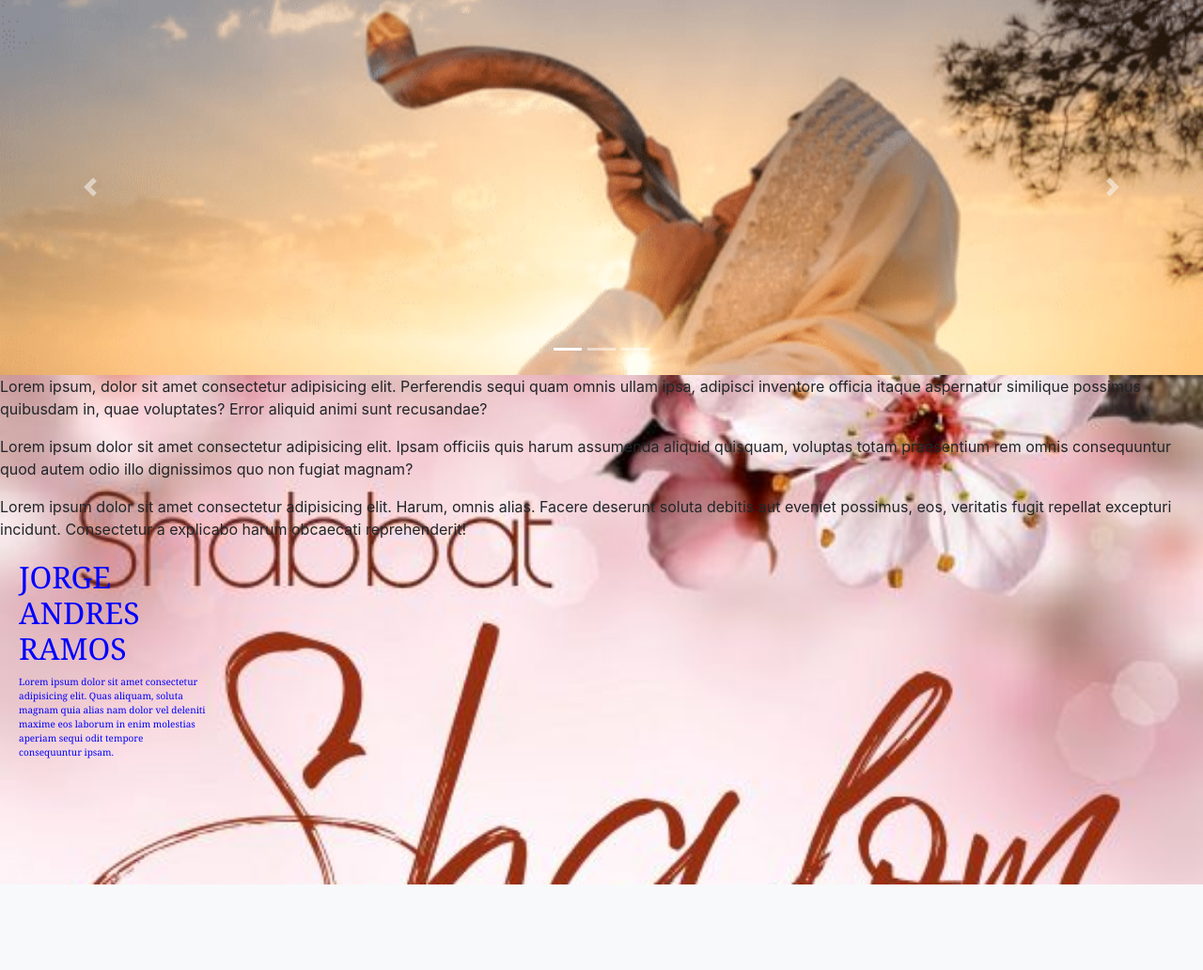
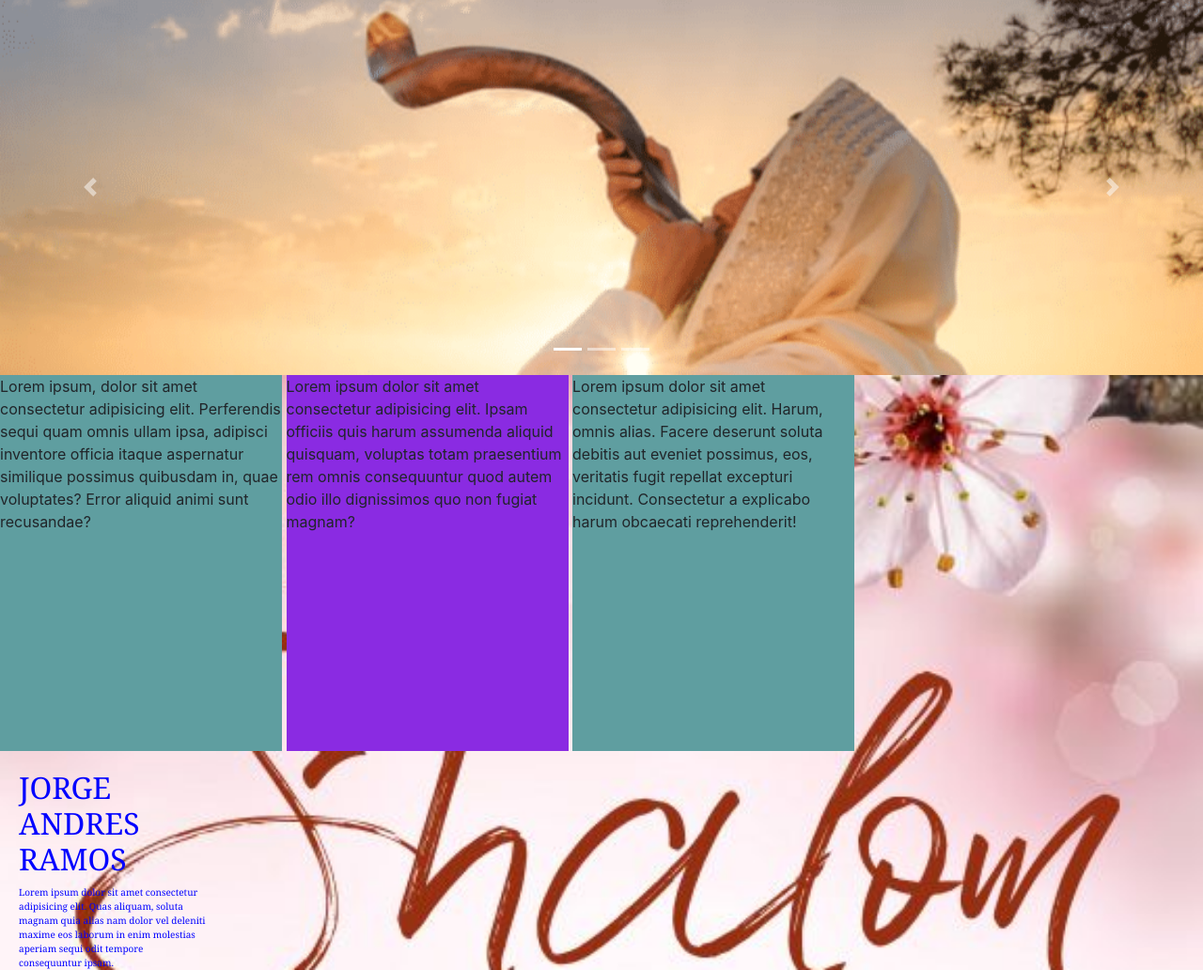
Before and after one commit to Henry781029/PaginaWebElRenuevo, a PHP site: page / in a window 1280 px wide. Shown: the part 59-1091 px from the top of the page at 94% size. Before the commit the page ends 1000 px from the top, so only its background shows below. Run offline with PHP 8.4, Linux system fonts and the light colour scheme.

Commit message:
ajustes pagina

```diff
--- a/estilo.css
+++ b/estilo.css
@@ -27,3 +27,26 @@
     width: 100%;
 
 }
+
+.seccion1 {
+    background-color: cadetblue;
+    display: inline-block;
+    height: 400px;
+    width: 300px;
+}
+.seccion2 {
+    background-color: blueviolet;
+    display: inline-block;
+    height: 400px;
+    width: 300px;
+}
+.seccion3 {
+    background-color: cadetblue;
+    display: inline-block;
+    height: 400px;
+    width: 300px;
+}
+
+.cajas1 {
+    align-items: center;
+}
--- a/index.html
+++ b/index.html
@@ -83,22 +83,25 @@
 
         </section>
 
-        <section>
+      <div class.row ="cajas1">
+
+        <section class="seccion1">
             <p>Lorem ipsum, dolor sit amet consectetur adipisicing elit. Perferendis sequi quam omnis ullam ipsa, adipisci inventore officia itaque aspernatur similique possimus quibusdam in, quae voluptates? Error aliquid animi sunt recusandae?</p>
 
         </section>
 
-        <section>
+        <section class="seccion2">
             <p>Lorem ipsum dolor sit amet consectetur adipisicing elit. Ipsam officiis quis harum assumenda aliquid quisquam, voluptas totam praesentium rem omnis consequuntur quod autem odio illo dignissimos quo non fugiat magnam?</p>
 
 
         </section>
 
-        <section>
+        <section class="seccion3">
             <p>Lorem ipsum dolor sit amet consectetur adipisicing elit. Harum, omnis alias. Facere deserunt soluta debitis aut eveniet possimus, eos, veritatis fugit repellat excepturi incidunt. Consectetur a explicabo harum obcaecati reprehenderit!</p>
 
 
         </section>
+      </div>
 
 
     </main>
```
